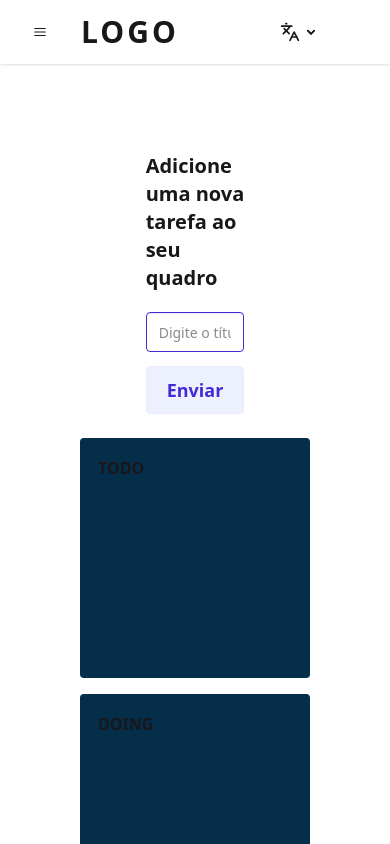
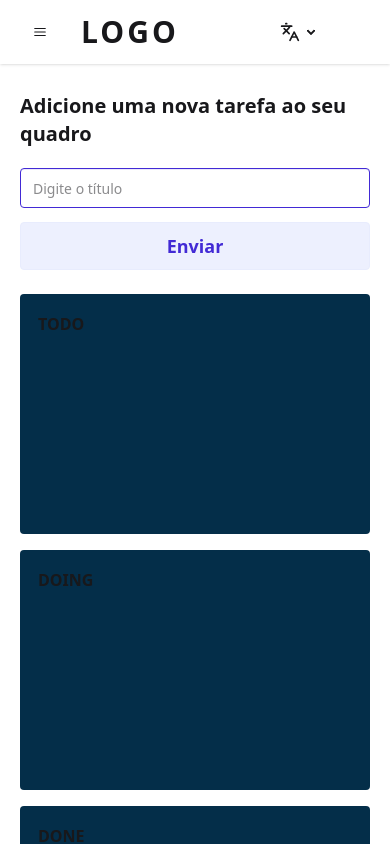
Before and after one commit to LuWroblewski/desafio-tecnico-vouch, a Next.js app: page /toDoList in a window 390 px wide. Shown: the top 844 px of the page. Built offline with nearby package versions, Linux system fonts and the light colour scheme.

Commit message:
fix responsive design

```diff
--- a/src/app/toDoList/page.tsx
+++ b/src/app/toDoList/page.tsx
@@ -2,7 +2,7 @@ import TodoPage from '@/components/todo-page/todo';
 
 export default function Home() {
   return (
-    <main className='p-20 justify-center items-center min-h-screen  max-h-auto w-full'>
+    <main className='p-5 md:p-20 justify-center items-center min-h-screen  max-h-auto w-full'>
       <TodoPage />
     </main>
   );
--- a/src/components/todo-page/inputTask/inputTask.tsx
+++ b/src/components/todo-page/inputTask/inputTask.tsx
@@ -24,7 +24,7 @@ export default function InputTask({
 
   return (
     <div className='flex justify-center w-full items-center '>
-      <fieldset className='fieldset  w-5/12 space-y-2'>
+      <fieldset className='fieldset w-full md:w-5/12 space-y-2'>
         <legend className='fieldset-legend text-xl'>Adicione uma nova tarefa ao seu quadro</legend>
         <input
           type='text'
```
